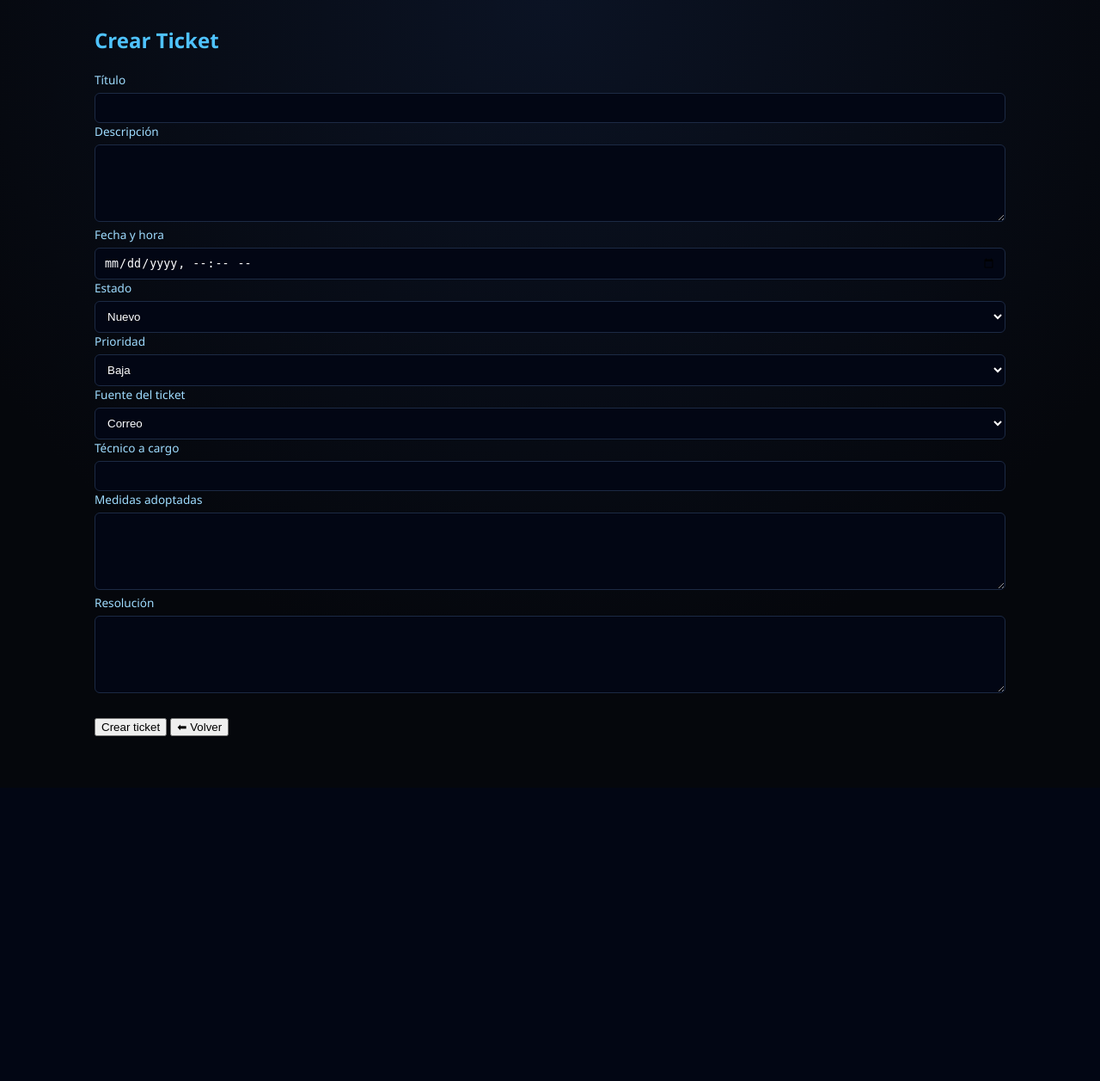
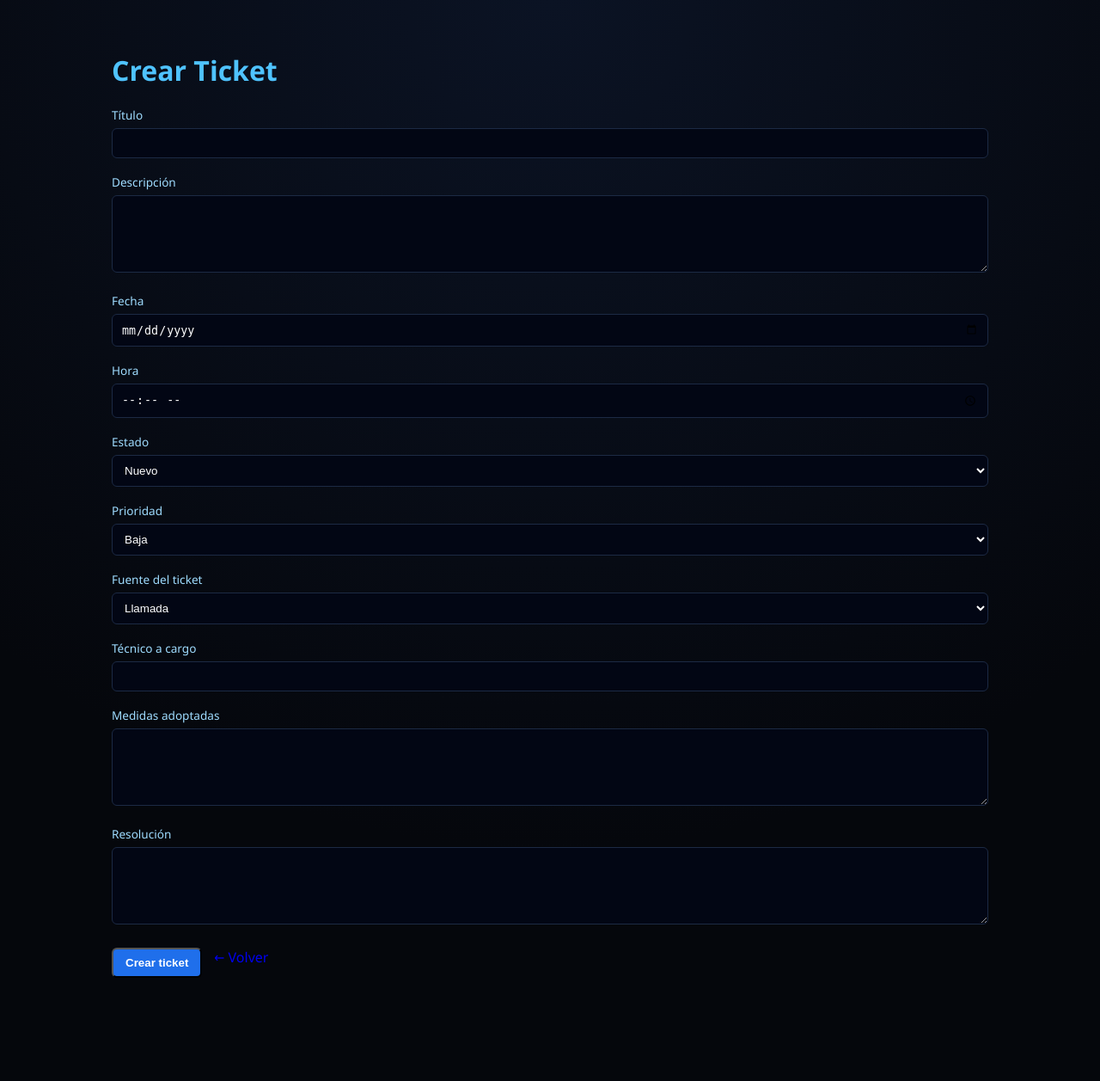
Before and after one commit to CarlokyOP/gestion-de-usuario, a Flask app: page /tickets/create in a window 1280 px wide. Shown: the whole page at 86% size. Before the commit the page ends 856 px from the top, so only its background shows below. Run offline with Flask 3, Linux system fonts and the light colour scheme.

Commit message:
Update ticket_form.html

```diff
--- a/app/templates/ticket_form.html
+++ b/app/templates/ticket_form.html
@@ -1,88 +1,85 @@
 {% extends "base.html" %}
+{% block content %}
 
-{% block content %}
-<h2>
-  {% if ticket %}
-    Editar Ticket
-  {% else %}
-    Crear Ticket
-  {% endif %}
-</h2>
+<div class="container">
+    <h1>Crear Ticket</h1>
 
     <form method="POST">
 
-  <!-- TÍTULO -->
+        <div class="form-group">
             <label>Título</label>
-  <input type="text" name="title" required
-         value="{{ ticket.title if ticket else '' }}">
+            <input type="text" name="titulo" required>
+        </div>
 
-  <!-- DESCRIPCIÓN -->
+        <div class="form-group">
             <label>Descripción</label>
-  <textarea name="description" required>{{ ticket.description if ticket else '' }}</textarea>
+            <textarea name="descripcion" rows="4"></textarea>
+        </div>
 
-  <!-- FECHA Y HORA -->
-  <label>Fecha y hora</label>
-  <input type="datetime-local" name="created_at"
-         value="{{ ticket.created_at.strftime('%Y-%m-%dT%H:%M') if ticket and ticket.created_at else '' }}">
+        <!-- Fecha y hora -->
+        <div class="form-row">
+            <div class="form-group">
+                <label>Fecha</label>
+                <input type="date" name="fecha">
+            </div>
 
-  <!-- ESTADO -->
+            <div class="form-group">
+                <label>Hora</label>
+                <input type="time" name="hora">
+            </div>
+        </div>
+
+        <div class="form-group">
             <label>Estado</label>
-  <select name="status" required>
-    {% set estados = ['Nuevo', 'Abierto', 'En Proceso', 'En Espera', 'Cerrado'] %}
-    {% for estado in estados %}
-      <option value="{{ estado }}"
-        {% if ticket and ticket.status == estado %}selected{% endif %}>
-        {{ estado }}
-      </option>
-    {% endfor %}
+            <select name="estado">
+                <option value="Nuevo">Nuevo</option>
+                <option value="Apertura">Apertura</option>
+                <option value="Resuelto">Resuelto</option>
+                <option value="Cierre">Cierre</option>
+                <option value="Escalado">Escalado</option>
             </select>
+        </div>
 
-  <!-- PRIORIDAD -->
+        <div class="form-group">
             <label>Prioridad</label>
-  <select name="priority" required>
-    {% set prioridades = ['Baja', 'Media', 'Alta', 'Crítica'] %}
-    {% for p in prioridades %}
-      <option value="{{ p }}"
-        {% if ticket and ticket.priority == p %}selected{% endif %}>
-        {{ p }}
-      </option>
-    {% endfor %}
+            <select name="prioridad">
+                <option value="Baja">Baja</option>
+                <option value="Media">Media</option>
+                <option value="Alta">Alta</option>
             </select>
+        </div>
 
-  <!-- FUENTE (NO PUNTITOS) -->
+        <div class="form-group">
             <label>Fuente del ticket</label>
-  <select name="source" required>
-    {% set fuentes = ['Correo', 'Teléfono', 'Presencial', 'Sistema'] %}
-    {% for f in fuentes %}
-      <option value="{{ f }}"
-        {% if ticket and ticket.source == f %}selected{% endif %}>
-        {{ f }}
-      </option>
-    {% endfor %}
+            <select name="fuente_ticket">
+                <option value="Llamada">Llamada</option>
+                <option value="Correo">Correo</option>
+                <option value="WebChat">WebChat</option>
+                <option value="Presencial">Presencial</option>
             </select>
+        </div>
 
-  <!-- TÉCNICO -->
+        <div class="form-group">
             <label>Técnico a cargo</label>
-  <input type="text" name="technician"
-         value="{{ ticket.technician if ticket else '' }}">
+            <input type="text" name="tecnico_a_cargo">
+        </div>
 
-  <!-- MEDIDAS ADOPTADAS -->
+        <div class="form-group">
             <label>Medidas adoptadas</label>
-  <textarea name="actions_taken">{{ ticket.actions_taken if ticket else '' }}</textarea>
+            <textarea name="medidas_adoptadas" class="textarea-large"></textarea>
+        </div>
 
-  <!-- RESOLUCIÓN -->
+        <div class="form-group">
             <label>Resolución</label>
-  <textarea name="resolution">{{ ticket.resolution if ticket else '' }}</textarea>
+            <textarea name="resolucion" class="textarea-large"></textarea>
+        </div>
 
-  <br><br>
-
-  <button type="submit">
-    {% if ticket %}Guardar cambios{% else %}Crear ticket{% endif %}
-  </button>
-
-  <a href="{{ url_for('ticket.list_tickets') }}">
-    <button type="button">⬅ Volver</button>
-  </a>
+        <div class="form-actions">
+            <button type="submit" class="btn-primary">Crear ticket</button>
+            <a href="{{ url_for('ticket.list_tickets') }}" class="btn-secondary">← Volver</a>
+        </div>
 
     </form>
+</div>
+
 {% endblock %}
```
Lines whose indentation alone changed are shown as unchanged.
